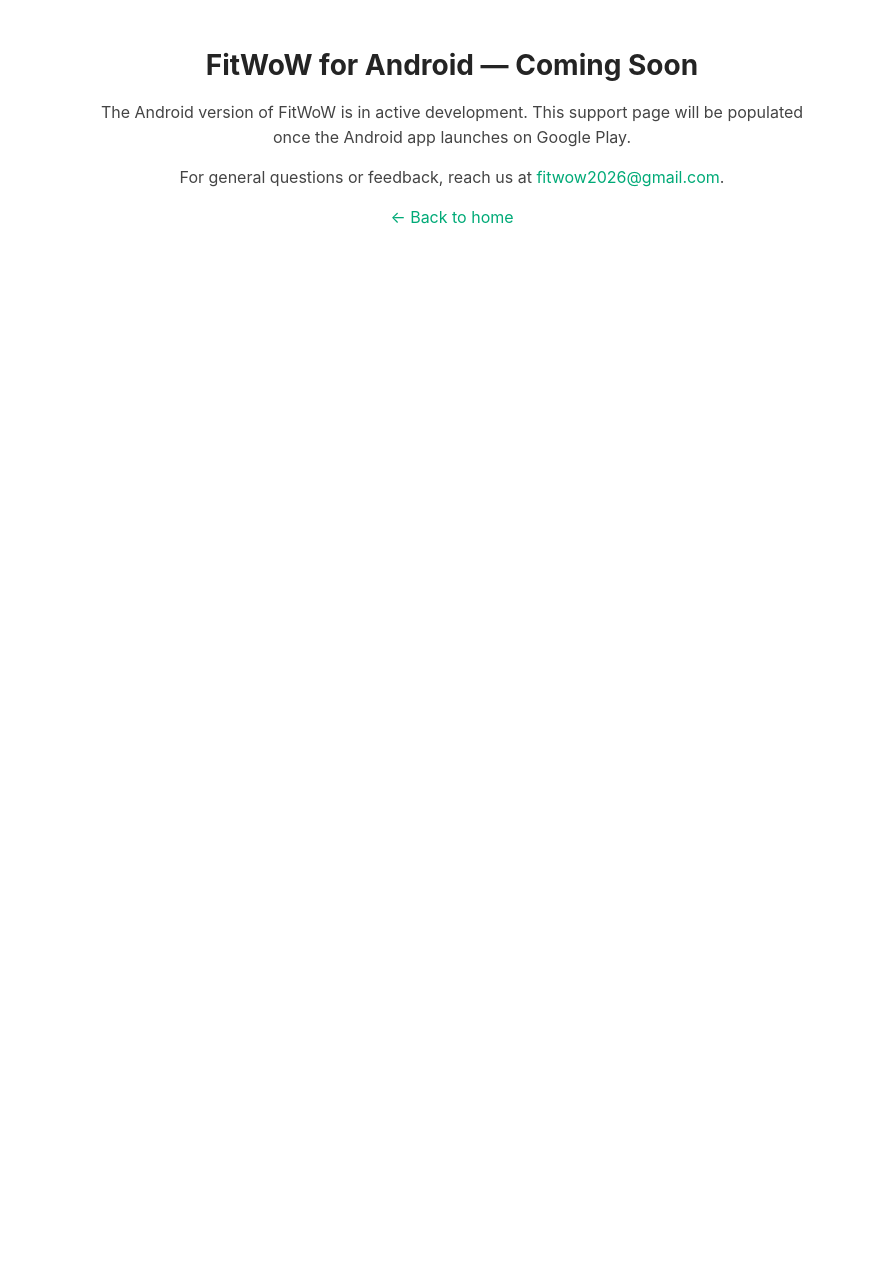
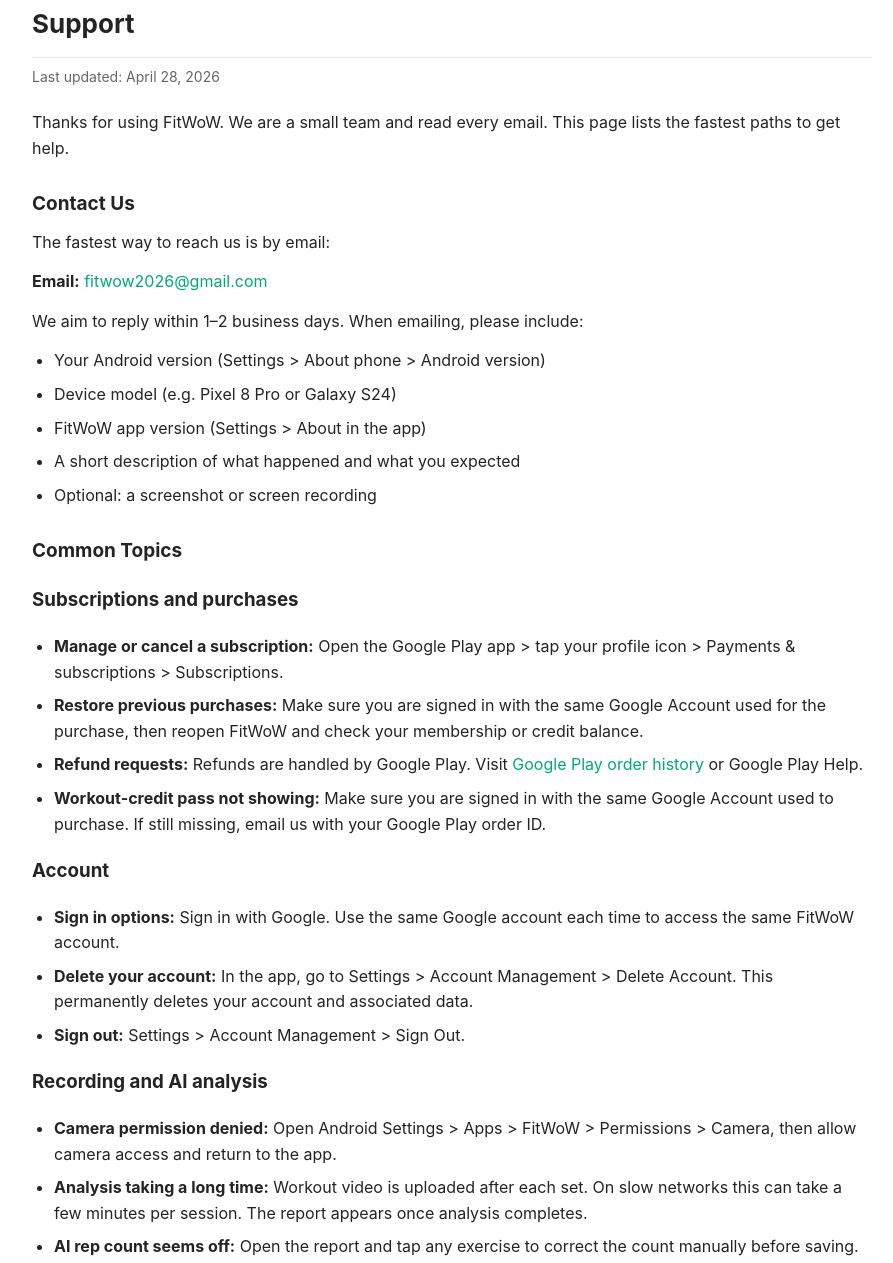
Before and after one commit to xiaozhijiankang/fitwow-web, a plain HTML site: page legal/android/support.html in a window 1280 px wide. Shown: the part 17-1280 px from the top of the page, without its empty margins (188-1081 px from the left). Before the commit the page ends 800 px from the top, so only its background shows below. Drawn offline with Linux system fonts and the light colour scheme.

Commit message:
Replace Android support page content

```diff
--- a/legal/android/support.html
+++ b/legal/android/support.html
@@ -3,37 +3,108 @@
 <head>
 <meta charset="utf-8">
 <meta name="viewport" content="width=device-width, initial-scale=1.0">
-<title>Support (Android) — FitWoW</title>
+<title>Support — FitWoW</title>
 <style>
-    :root { color-scheme: light dark; }
+    :root {
+        color-scheme: light dark;
+    }
     body {
         font-family: -apple-system, BlinkMacSystemFont, "Segoe UI", Roboto, "Helvetica Neue", Arial, sans-serif;
         line-height: 1.6;
         color: #242424;
-        max-width: 720px;
+        max-width: 840px;
         margin: 0 auto;
-        padding: 60px 20px;
+        padding: 20px;
         background: #fff;
-        text-align: center;
     }
-    h1 { font-size: 28px; font-weight: 700; margin: 0 0 12px; }
-    p { margin: 0 0 14px; color: #444; }
+    h1 {
+        font-size: 26px;
+        font-weight: 700;
+        margin: 0 0 8px;
+        padding-bottom: 12px;
+        border-bottom: 1px solid #e8e8e8;
+    }
+    h2 {
+        font-size: 19px;
+        font-weight: 700;
+        margin-top: 28px;
+        margin-bottom: 10px;
+    }
+    p { margin: 0 0 14px; }
+    ul { margin: 0 0 16px; padding-left: 22px; }
+    li { margin-bottom: 8px; }
+    strong { font-weight: 700; }
     a {
         color: #0a7;
         text-decoration: none;
     }
     a:hover { text-decoration: underline; }
+    .meta { color: #666; font-size: 14px; margin-bottom: 22px; }
     @media (prefers-color-scheme: dark) {
         body { background: #000; color: #f5f5f5; }
-        p { color: #ccc; }
+        h1 { border-bottom-color: #333; }
         a { color: #4ec9b0; }
+        .meta { color: #aaa; }
     }
 </style>
 </head>
 <body>
-<h1>FitWoW for Android — Coming Soon</h1>
-<p>The Android version of FitWoW is in active development. This support page will be populated once the Android app launches on Google Play.</p>
-<p>For general questions or feedback, reach us at <a href="mailto:fitwow2026@gmail.com">fitwow2026@gmail.com</a>.</p>
-<p><a href="/">← Back to home</a></p>
+<h1>Support</h1>
+<p class="meta">Last updated: April 28, 2026</p>
+
+<p>Thanks for using FitWoW. We are a small team and read every email. This page lists the fastest paths to get help.</p>
+
+<h2>Contact Us</h2>
+<p>The fastest way to reach us is by email:</p>
+<p><strong>Email:</strong> <a href="mailto:fitwow2026@gmail.com">fitwow2026@gmail.com</a></p>
+<p>We aim to reply within 1–2 business days. When emailing, please include:</p>
+<ul>
+    <li>Your Android version (Settings &gt; About phone &gt; Android version)</li>
+    <li>Device model (e.g. Pixel 8 Pro or Galaxy S24)</li>
+    <li>FitWoW app version (Settings &gt; About in the app)</li>
+    <li>A short description of what happened and what you expected</li>
+    <li>Optional: a screenshot or screen recording</li>
+</ul>
+
+<h2>Common Topics</h2>
+
+<h3>Subscriptions and purchases</h3>
+<ul>
+    <li><strong>Manage or cancel a subscription:</strong> Open the Google Play app &gt; tap your profile icon &gt; Payments &amp; subscriptions &gt; Subscriptions.</li>
+    <li><strong>Restore previous purchases:</strong> Make sure you are signed in with the same Google Account used for the purchase, then reopen FitWoW and check your membership or credit balance.</li>
+    <li><strong>Refund requests:</strong> Refunds are handled by Google Play. Visit <a href="https://play.google.com/store/account/orderhistory">Google Play order history</a> or Google Play Help.</li>
+    <li><strong>Workout-credit pass not showing:</strong> Make sure you are signed in with the same Google Account used to purchase. If still missing, email us with your Google Play order ID.</li>
+</ul>
+
+<h3>Account</h3>
+<ul>
+    <li><strong>Sign in options:</strong> Sign in with Google. Use the same Google account each time to access the same FitWoW account.</li>
+    <li><strong>Delete your account:</strong> In the app, go to Settings &gt; Account Management &gt; Delete Account. This permanently deletes your account and associated data.</li>
+    <li><strong>Sign out:</strong> Settings &gt; Account Management &gt; Sign Out.</li>
+</ul>
+
+<h3>Recording and AI analysis</h3>
+<ul>
+    <li><strong>Camera permission denied:</strong> Open Android Settings &gt; Apps &gt; FitWoW &gt; Permissions &gt; Camera, then allow camera access and return to the app.</li>
+    <li><strong>Analysis taking a long time:</strong> Workout video is uploaded after each set. On slow networks this can take a few minutes per session. The report appears once analysis completes.</li>
+    <li><strong>AI rep count seems off:</strong> Open the report and tap any exercise to correct the count manually before saving.</li>
+</ul>
+
+<h3>Reports and history</h3>
+<ul>
+    <li><strong>Find past sessions:</strong> Settings &gt; My Reports.</li>
+    <li><strong>Delete a session:</strong> In My Reports, swipe left on a card and tap Delete.</li>
+    <li><strong>Share a report:</strong> Open the report and tap the Share icon.</li>
+</ul>
+
+<h2>Bug Reports and Feedback</h2>
+<p>For bug reports or product feedback, email us at <a href="mailto:fitwow2026@gmail.com">fitwow2026@gmail.com</a>. The more detail (steps to reproduce, screenshots, video) the faster we can fix it.</p>
+
+<h2>Privacy and Legal</h2>
+<ul>
+    <li><a href="/legal/android/privacy.html">Privacy Policy</a></li>
+    <li><a href="/legal/android/terms.html">Terms of Service</a></li>
+    <li><a href="/legal/about.html">About Us</a></li>
+</ul>
 </body>
 </html>
```
